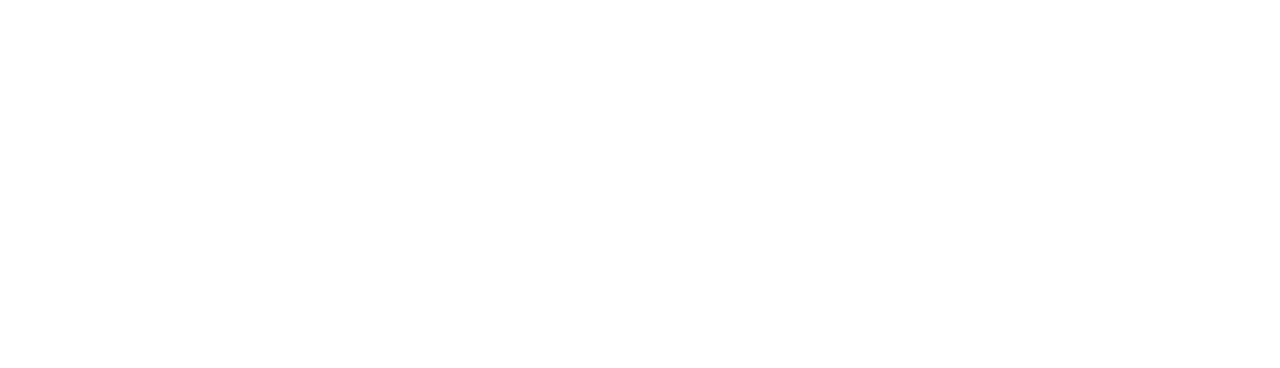
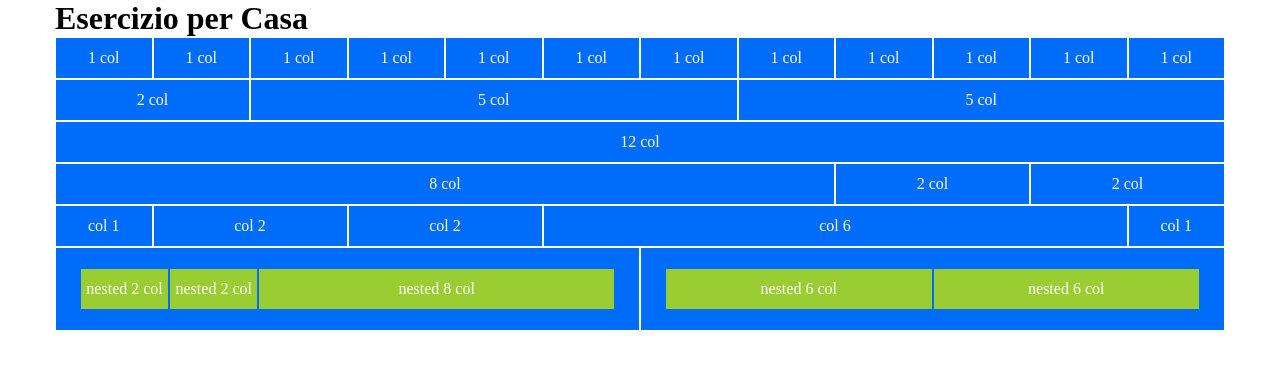
Before and after one commit to Ezy93/html-css-12bool, a plain HTML site: page index.html in a window 1280 px wide. Drawn offline with Linux system fonts and the light colour scheme.

Commit message:
conclusione prima parte eserciziio

```diff
--- a/css/12-boolflex.css
+++ b/css/12-boolflex.css
@@ -24,8 +24,9 @@
 
     /* aggiunto per l'esercizio ma e da togliere successivamente */
     background-color: #006cfa;
-    padding: 2px;
+    text-align: center;
     color: white;
+    border: 1px solid white;
 
 }
 
--- a/css/style.css
+++ b/css/style.css
@@ -0,0 +1,17 @@
+div.row div{
+    line-height: 40px;
+}
+
+.bigger-row{
+    height: 80px;
+}
+
+.nested-row{
+    padding: 20px;
+    margin: 0px 4px;
+}
+
+.bg-green{
+    background-color: yellowgreen;
+    border: 1px solid #006cfa;
+}
--- a/index.html
+++ b/index.html
@@ -19,6 +19,80 @@
 
 <body>
 
+    <div class="container">
+        <h1>
+            Esercizio per Casa
+        </h1>
+        <div class="row">
+
+            <div class="col-xs-1">1 col</div>
+            <div class="col-xs-1">1 col</div>
+            <div class="col-xs-1">1 col</div>
+            <div class="col-xs-1">1 col</div>
+            <div class="col-xs-1">1 col</div>
+            <div class="col-xs-1">1 col</div>
+            <div class="col-xs-1">1 col</div>
+            <div class="col-xs-1">1 col</div>
+            <div class="col-xs-1">1 col</div>
+            <div class="col-xs-1">1 col</div>
+            <div class="col-xs-1">1 col</div>
+            <div class="col-xs-1">1 col</div>
+
+        </div>
+
+        <div class="row">
+
+            <div class="col-xs-2">2 col</div>
+            <div class="col-xs-5">5 col</div>
+            <div class="col-xs-5">5 col</div>
+
+        </div>
+
+        <div class="row">
+            <div class="col-xs-12">12 col</div>
+        </div>
+
+        <div class="row">
+
+            <div class="col-xs-8">8 col</div>
+            <div class="col-xs-2">2 col</div>
+            <div class="col-xs-2">2 col</div>
+
+        </div>
+
+        <div class="row">
+            <div class="col-xs-1">col 1</div>
+            <div class="col-xs-2">col 2</div>
+            <div class="col-xs-2">col 2</div>
+            <div class="col-xs-6">col 6</div>
+            <div class="col-xs-1">col 1</div>
+        </div>
+
+        <div class="row bigger-row">
+            <div class="col-xs-6">
+                <div class="row nested-row">
+                    <div class="col-xs-2 bg-green">nested 2 col</div>
+                    <div class="col-xs-2 bg-green">nested 2 col</div>
+                    <div class="col-xs-8 bg-green">nested 8 col</div>
+                </div>
+
+            </div>
+            <div class="col-xs-6">
+
+                <div class="row nested-row">
+                    <div class="col-xs-6 bg-green">nested 6 col</div>
+                    <div class="col-xs-6 bg-green">nested 6 col</div6>
+                </div>
+
+            </div>
+        </div>
+
+    </div>
+
+    <div class="container">
+
+    </div>
+
 </body>
 
 </html>
```
